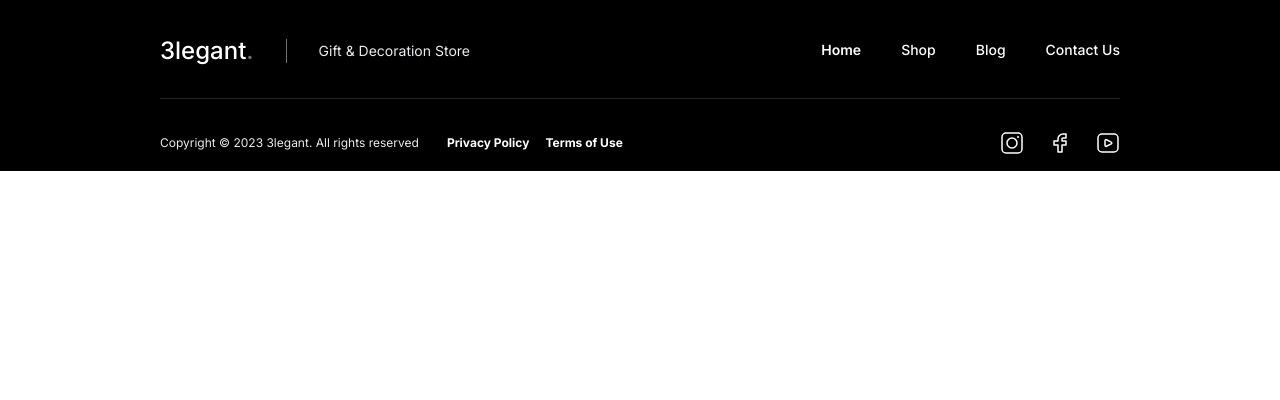
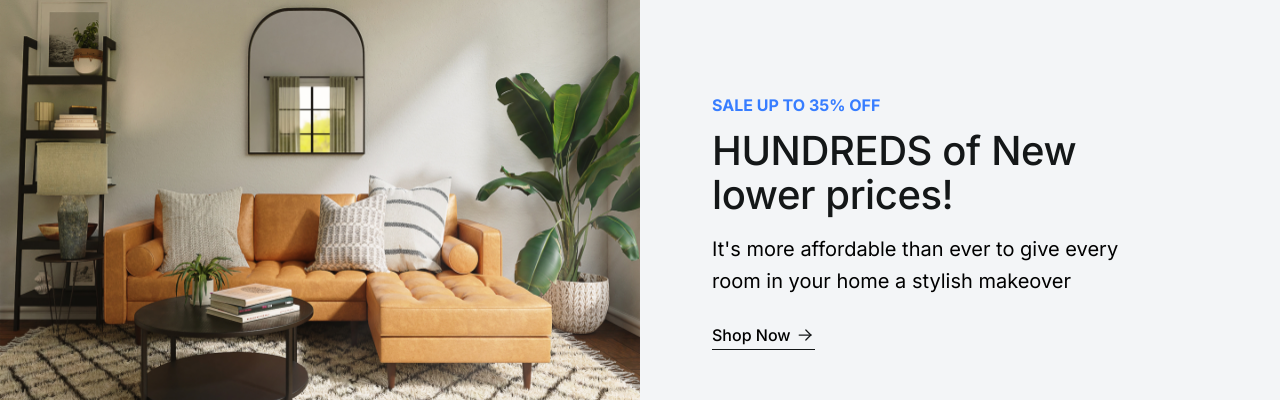
Before and after one commit to thphan1408/elegant-shop, a Next.js app: page / in a window 1280 px wide. Shown: the part 8805-9205 px from the top of the page. Before the commit the page ends 8976 px from the top, so only its background shows below. Built offline with nearby package versions, Linux system fonts and the light colour scheme.

Commit message:
feat(home): implement sale banner section with countdown and CTA button

```diff
--- a/app/page.tsx
+++ b/app/page.tsx
@@ -8,6 +8,9 @@ import {
 } from "@/lib/data"
 import ArrivalsProduct from "@/components/arrivals-product"
 import Image from "next/image"
+import Link from "next/link"
+import Articles from "@/components/articles"
+import NewsletterForm from "@/app/newsletter-form"
 
 // 🔄 TODO: When you have backend API, replace imports above with:
 // const carouselImages = await fetch('/api/carousel-images').then(r => r.json())
@@ -80,6 +83,51 @@ export default function Home() {
           ))}
         </div>
       </section>
+
+      <section
+        className="bg-neutral-02 -mx-8 lg:-mx-40 grid grid-cols-1 grid-cols-auto
+      lg:grid-cols-2"
+      >
+        <div>
+          <img
+            src="/img/banner.png"
+            alt="article"
+            className="w-full h-full 2xl:min-w-full"
+          />
+        </div>
+        <div className="mx-8 lg:mx-0 lg:pl-18 lg:mr-40 py-35 flex flex-col items-start justify-center gap-6">
+          <div className="flex flex-col lg:items-start gap-4">
+            <p className="text-blue text-base font-bold leading-4 uppercase">
+              SALE UP TO 35% OFF
+            </p>
+            <p className="text-neutral-07 text-[2.125rem] font-medium leading-9.5 tracking-[-0.0375rem] lg:text-[2.5rem] lg:leading-11 lg:tracking-[-0.025rem]">
+              HUNDREDS of New lower prices!
+            </p>
+            <p className="text-base font-normal leading-6.5 lg:text-xl lg:leading-8">
+              It's more affordable than ever to give every room in your home a
+              stylish makeover
+            </p>
+          </div>
+          <div>
+            <Link
+              href={"/#"}
+              className="flex items-center gap-1 text-sm leading-6 font-medium md:text-base md:leading-7 lg:text-base lg:leading-7 xl:text-lg xl:leading-8 no-underline border-b border-neutral-07 w-fit"
+            >
+              Shop Now
+              <Image
+                src="/svg/arrow-right.svg"
+                alt="Arrow Right"
+                width={20}
+                height={20}
+              />
+            </Link>
+          </div>
+        </div>
+      </section>
+
+      <Articles />
+
+      <NewsletterForm />
     </>
   )
 }
```
Also changed, not shown: public/img/banner.png (added).
